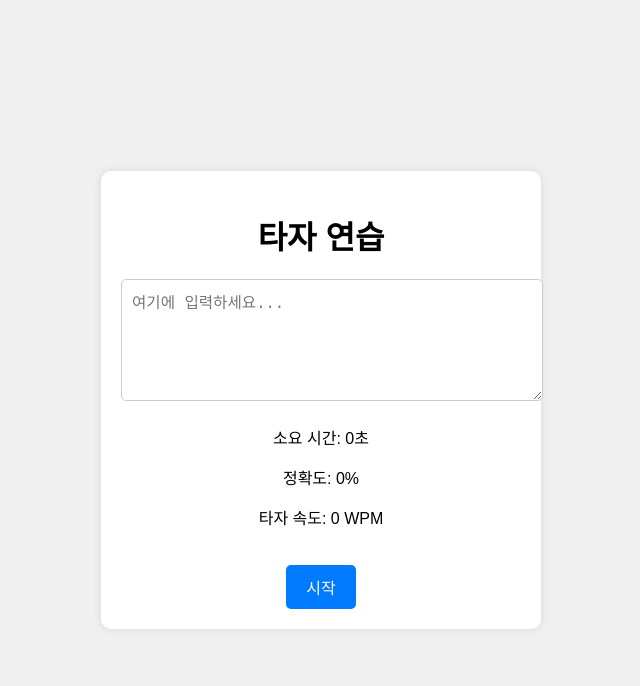
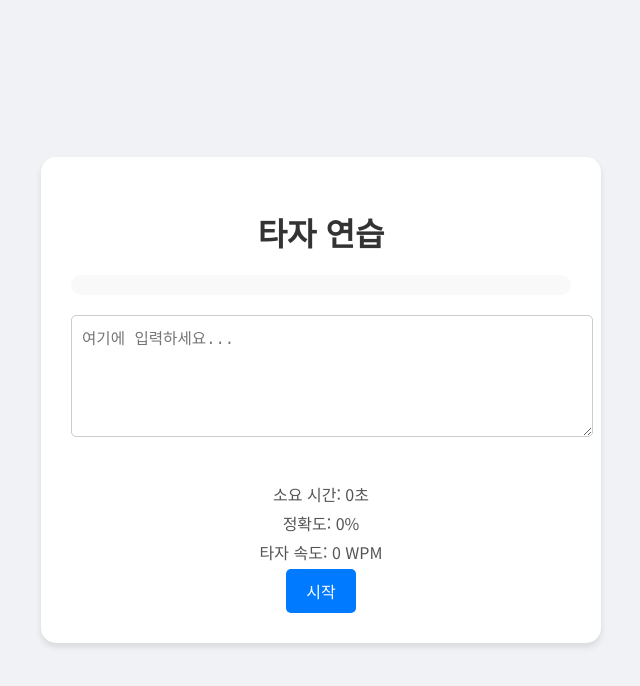
Before and after one commit to MetaKKJ/Metapro1, a plain HTML site: page index.html in a window 1280 px wide. Shown: the whole page, without its empty margins (319-959 px from the left). Drawn offline with Linux system fonts and the light colour scheme.

Commit message:
Update styles.css

```diff
--- a/styles.css
+++ b/styles.css
@@ -1,31 +1,41 @@
 body {
-    font-family: Arial, sans-serif;
+    font-family: 'Noto Sans KR', sans-serif;
     display: flex;
     justify-content: center;
     align-items: center;
     height: 100vh;
     margin: 0;
-    background-color: #f0f0f0;
+    background-color: #f0f2f5;
 }
 
 .container {
     background: white;
-    padding: 20px;
-    border-radius: 10px;
-    box-shadow: 0 0 10px rgba(0, 0, 0, 0.1);
-    width: 400px;
+    padding: 30px;
+    border-radius: 15px;
+    box-shadow: 0 4px 6px rgba(0, 0, 0, 0.1);
+    width: 500px;
     text-align: center;
+}
+
+h1 {
+    font-size: 2em;
+    color: #333;
+    margin-bottom: 20px;
 }
 
 .author-display {
     font-size: 1em;
-    color: gray;
+    color: #555;
     margin-bottom: 10px;
 }
 
 .quote-display {
-    font-size: 1.2em;
+    font-size: 1.5em;
+    color: #333;
     margin-bottom: 20px;
+    padding: 10px;
+    background-color: #f9f9f9;
+    border-radius: 10px;
 }
 
 .quote-input {
@@ -35,21 +45,28 @@ body {
     padding: 10px;
     border: 1px solid #ccc;
     border-radius: 5px;
+    margin-bottom: 20px;
 }
 
 .results {
     margin-top: 20px;
 }
 
+.results p {
+    font-size: 1em;
+    color: #555;
+    margin: 5px 0;
+}
+
 .start-button {
     padding: 10px 20px;
     font-size: 1em;
-    margin-top: 20px;
     cursor: pointer;
     border: none;
     border-radius: 5px;
     background-color: #007BFF;
     color: white;
+    transition: background-color 0.3s ease;
 }
 
 .start-button:hover {
```
